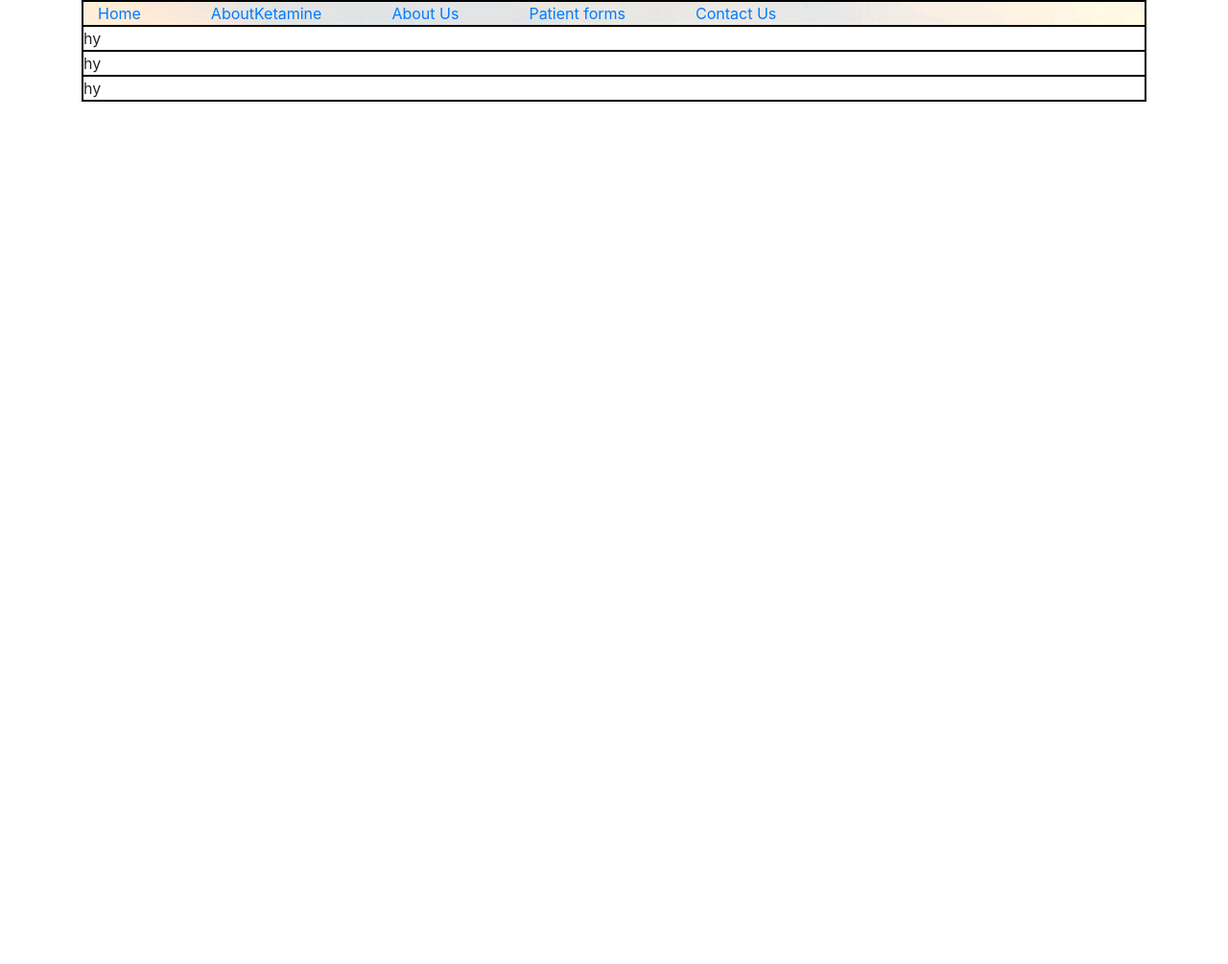
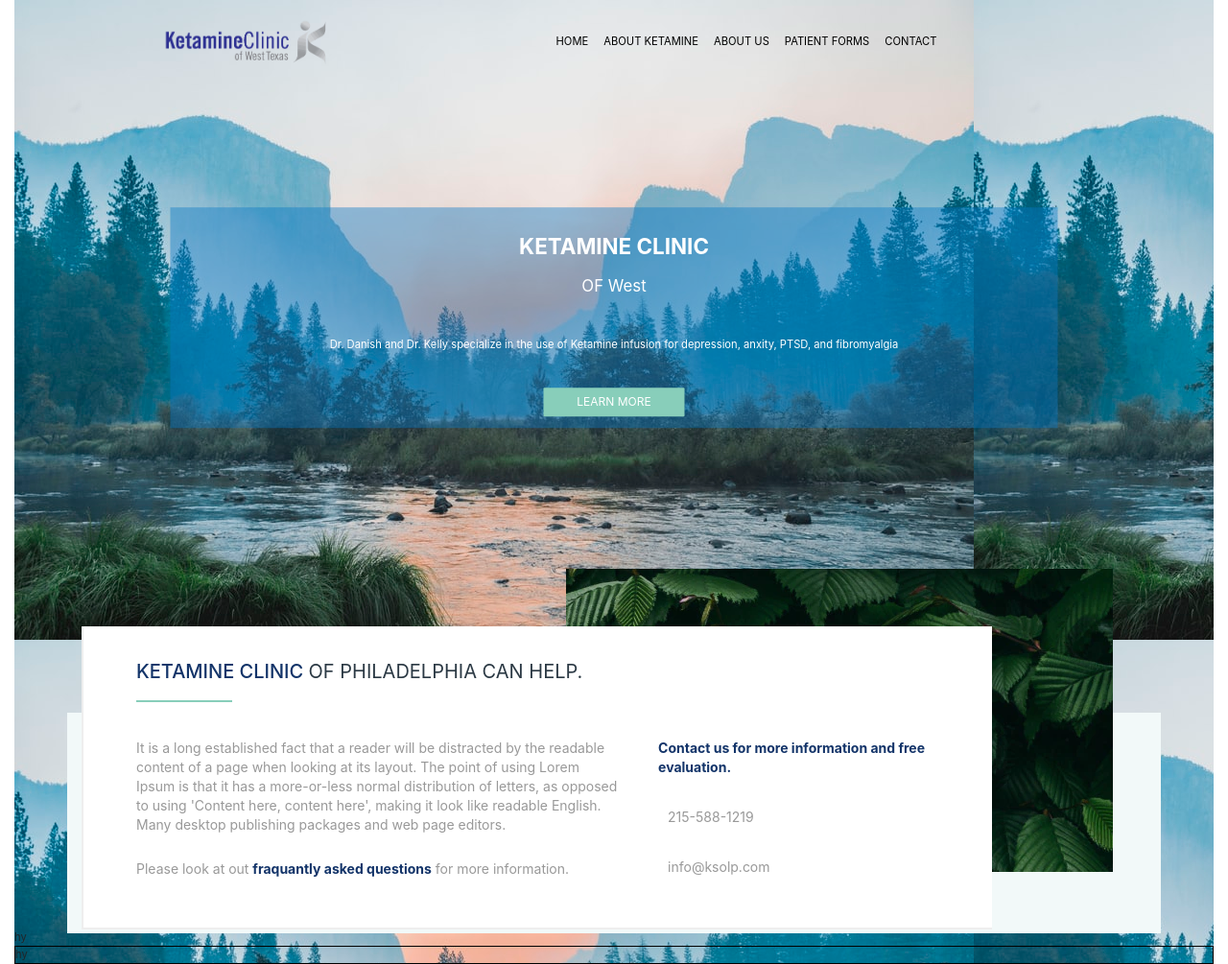
Before and after one commit to akhilrooshan/training, a plain HTML site: page day10/index.html in a window 1280 px wide. Shown: the whole page at 96% size. Before the commit the page ends 800 px from the top, so only its background shows below. Drawn offline with nearby package versions, Linux system fonts and the light colour scheme.

Commit message:
day 2 of bootstrap learninh=g

```diff
--- a/day10/css/style.css
+++ b/day10/css/style.css
@@ -1,31 +1,260 @@
+
+body{
+    font-size: 0.70rem;
+}
 .parent{
     display: flex;
     flex-direction: column;
-    border:1px solid black;
+    background-image: url("../images/mainb.jpg");
+    object-fit: cover;
 }
 
 /*header section*/
 
 header{
-    border:1px solid black;
     width:100%;
     height:auto;
-    background-image: url("../images/mainbg.jpg");
+
+
+}
+nav {
+    width:100%;
+}
+
+nav ul{
+    margin: 0% 10%;
+    list-style: none;
+    justify-content: center;
+    width:100%;
+
+}
+link-p{
+    size:100%;
+}
+
+.nav-link
+{
+    color:black;
+}
+
+.nav-logo{
+    width: 9em;
+    height: auto;
+    margin-left: 5rem;
+}
+
+#nav-top{
+    padding-bottom: 30em;
+}
+
+.center{
+    text-align: center;
+    position:relative;
+    top: 30%;
+    left: 50%;
+    transform: translate(-50%, -90%);
+    background: rgba(5, 120, 196, 0.411);
+    width: 75%;
+    max-width: 925px;
+    padding: 1% 0;
+    box-sizing: border-box;
 
 }
 
-nav ul{
-    list-style: none;
-    justify-content: space-between;
+
+.center .bttn-1{
+    padding: 6px 35px;
+    background-color: #88ceba;
+    text-decoration: none;
+    border: none;
+    cursor: pointer;
+    margin-top: 20px;
+    color: #fff;
+    font-size: 12px;
+    border-radius: 1px;
+    transition: all .3s ease-in-out;
+}
+.center .bttn-1:hover{
+background-color: #ff0000;
+}
+.box-para{
+    color: white;
+}
+
+
+h1 {
+    display: block;
+    font-size: 2em;
+    margin-block-start: 0.67em;
+    margin-block-end: 0.67em;
+    margin-inline-start: 0px;
+    margin-inline-end: 0px;
+    font-weight: bold;
+}
+
+.h1-col{
+    color: white;
+}
+
+.h2-col{
+    padding: 2px 0 29px 0;
+    color: #ffffff;
+    font-weight: normal;
+    display: block;
+    font-size: 1.5em;
+    margin-block-start: 0.83em;
+    margin-block-end: 0.83em;
+    margin-inline-start: 0px;
+    margin-inline-end: 0px;
 }
 
 
 /*article section*/
-article{
-    border:1px solid black;
 
-}
+
+.contact  {
+    width: calc(90% - 50px);
+    border-bottom: 2px solid #eee;
+    border-left: 2px solid #eee;
+    padding: 35px 55px;
+    position: relative;
+    z-index: 333;
+    background: #fff;
+
+  }
+
+  .contact .title h3 {
+    padding-bottom: 30px;
+    font-size: 20px;
+    color: #133469
+  }
+
+  .contact .title h3 span:last-of-type {
+    font-weight: normal;
+    color: #2b3944;
+  }
+
+  .contact .title h3:after {
+    content: "";
+    border-bottom: 2.5px solid #88ceba;
+    width: 100px;
+    height: 20px;
+    display: block
+  }
+
+  .contact .paragraph {
+    width: 60%;
+    display: inline-block;
+
+  }
+
+  .contact p {
+    font-size: 14px;
+    line-height: 20px;
+    color: #999
+  }
+
+  .contact .paragraph p:last-of-type {
+    padding-top: 10px
+  }
+
+  .contact .paragraph p:last-of-type span {
+    font-weight: bold;
+    cursor: pointer;
+    color: #133469
+  }
+
+  .contact .info {
+    width: 35%;
+    float: right;
+    padding: 0;
+    margin: 0
+  }
+
+  .contact .info p:first-of-type {
+    color: #133469;
+    font-weight: bold;
+    font-size: 14px
+  }
+
+  .contact .info p {
+    padding-bottom: 16px;
+  }
+
+  .contact .info p i {
+    color: #88ceba;
+    padding-right: 10px;
+    font-size: 15px
+  }
+
+  .con-contact {
+    position: relative
+  }
+
+  .con-contact:before {
+    content: "";
+    position: absolute;
+    top: -60px;
+    right: 50px;
+    z-index: 332;
+    width: 50%;
+    height: 100%;
+    background-image: url("../images/1.webp")
+  }
+
+
+  @media(max-width: 580px) {
+    .contact .info {
+      width: 40%;
+      text-align: right
+    }
+  }
+
+  @media(max-width: 500px) {
+    .contact  {
+      padding: 35px 25px;
+      width: 100%
+    }
+
+    .contact .paragraph, .contact .info {
+      float: none;
+      width: 100%
+    }
+
+    .contact .paragraph {
+      padding-bottom: 30px
+    }
+
+    .contact .info {
+      text-align: left
+    }
+
+    .con-contact:before {
+      right: 0;
+
+    }
+
+  }
+
+
+  .con-contact:after {
+    content:"";
+    width: 100%;
+    min-width: 1030px;
+    height: 230px;
+    background-color: #f2f9f9;
+    position: absolute;
+    top: 90px;
+    right: 0px
+  }
+
 footer{
     border:1px solid black;
 
 }
+
+#sqr-img1{
+    width:30em;
+    margin-left: 55em;
+    margin-top: -8em;
+}
--- a/day10/index.html
+++ b/day10/index.html
@@ -1,5 +1,6 @@
 <!doctype html>
 <html lang="en">
+
 <head>
   <title>Title</title>
   <!-- Required meta tags -->
@@ -7,27 +8,82 @@
   <meta name="viewport" content="width=device-width, initial-scale=1, shrink-to-fit=no">
 
   <!-- Bootstrap CSS -->
-    <link rel="stylesheet" href="https://stackpath.bootstrapcdn.com/bootstrap/4.3.1/css/bootstrap.min.css" integrity="sha384-ggOyR0iXCbMQv3Xipma34MD+dH/1fQ784/j6cY/iJTQUOhcWr7x9JvoRxT2MZw1T" crossorigin="anonymous">
+  <link rel="stylesheet" href="https://stackpath.bootstrapcdn.com/bootstrap/4.3.1/css/bootstrap.min.css"
+    integrity="sha384-ggOyR0iXCbMQv3Xipma34MD+dH/1fQ784/j6cY/iJTQUOhcWr7x9JvoRxT2MZw1T" crossorigin="anonymous">
   <link rel="stylesheet" href="css/style.css">
 </head>
+
 <body>
-<div class="container ">
+  <div class="container-fluid">
     <div class="parent">
       <header>
-            <div class="col-lg-8">
-                <nav>
-                <ul class="nav nav-pills navbar-right " >
-                    <li><a href="#" >Home</a></li>
-                    <li><a href="#">AboutKetamine</a></li>
-                    <li><a href="#">About Us</a></li>
-                    <li><a href="#">Patient forms</a></li>
-                    <li><a href="#">Contact Us</a></li>
+        <nav class="navbar navbar-expand-lg  justify-content-center">
+          <div class="container" id="nav-top">
+            <a class="navbar-brand" href=""><img src="images/Ketamine-Clinic-of-West-Texas.png" class="nav-logo"></a>
+
+            <ul class="navbar-nav">
+              <li class="nav-item">
+                <a class="nav-link" href="#">HOME</a>
+              </li>
+              <li class="nav-item">
+                <a class="nav-link" href="#">ABOUT KETAMINE</a>
+              </li>
+              <li class="nav-item">
+                <a class="nav-link" href="#">ABOUT US </a>
+              </li>
+              <li class="nav-item">
+                <a class="nav-link" href="#">PATIENT FORMS</a>
+              </li>
+              <li class="nav-item">
+                <a class="nav-link" href="#">CONTACT</a>
+              </li>
+
             </ul>
+
+          </div>
+
+
         </nav>
+
+
+        <div class="center">
+          <h1 class="h1-col">KETAMINE CLINIC</h1>
+          <h2 class="h2-col">OF West</h2>
+          <p class="box-para">Dr. Danish and Dr. Kelly specialize in the use of Ketamine infusion for depression,
+            anxity, PTSD, and fibromyalgia</p>
+          <button class="bttn-1">LEARN MORE <i class="fa fa-chevron-right" aria-hidden="true"></i></button>
         </div>
+
+
+
       </header>
+
       <article>
-hy
+
+
+          <div class="container con-contact">
+
+
+            <div class="contact">
+              <div class="title">
+                <h3><span>KETAMINE CLINIC</span> <span>OF PHILADELPHIA CAN HELP.</span></h3>
+              </div>
+
+              <div class="paragraph">
+
+                <p>It is a long established fact that a reader will be distracted by the readable content of a page when looking at its layout. The point of using Lorem Ipsum is that it has a more-or-less normal distribution of letters, as opposed to using 'Content here, content here', making it look like readable English. Many desktop publishing packages and web page editors.</p>
+                <p>Please look at out <span>fraquantly asked questions</span> for more information.</p>
+
+              </div>
+
+              <div class="info">
+                <p>Contact us for more information and free evaluation.</p>
+                <p><i class="fa fa-phone" aria-hidden="true"></i>215-588-1219</p>
+                <p><i class="fa fa-envelope" aria-hidden="true"></i>info@ksolp.com</p>
+              </div>
+
+        </div>
+
       </article>
       <article>
         hy
@@ -35,16 +91,24 @@ hy
       <footer>
         hy
       </footer>
-    </div>
+
 
 
 
       </header>
     </div>
+  </div>
   <!-- Optional JavaScript -->
   <!-- jQuery first, then Popper.js, then Bootstrap JS -->
-    <script src="https://code.jquery.com/jquery-3.3.1.slim.min.js" integrity="sha384-q8i/X+965DzO0rT7abK41JStQIAqVgRVzpbzo5smXKp4YfRvH+8abtTE1Pi6jizo" crossorigin="anonymous"></script>
-    <script src="https://cdnjs.cloudflare.com/ajax/libs/popper.js/1.14.7/umd/popper.min.js" integrity="sha384-UO2eT0CpHqdSJQ6hJty5KVphtPhzWj9WO1clHTMGa3JDZwrnQq4sF86dIHNDz0W1" crossorigin="anonymous"></script>
-    <script src="https://stackpath.bootstrapcdn.com/bootstrap/4.3.1/js/bootstrap.min.js" integrity="sha384-JjSmVgyd0p3pXB1rRibZUAYoIIy6OrQ6VrjIEaFf/nJGzIxFDsf4x0xIM+B07jRM" crossorigin="anonymous"></script>
+  <script src="https://code.jquery.com/jquery-3.3.1.slim.min.js"
+    integrity="sha384-q8i/X+965DzO0rT7abK41JStQIAqVgRVzpbzo5smXKp4YfRvH+8abtTE1Pi6jizo"
+    crossorigin="anonymous"></script>
+  <script src="https://cdnjs.cloudflare.com/ajax/libs/popper.js/1.14.7/umd/popper.min.js"
+    integrity="sha384-UO2eT0CpHqdSJQ6hJty5KVphtPhzWj9WO1clHTMGa3JDZwrnQq4sF86dIHNDz0W1"
+    crossorigin="anonymous"></script>
+  <script src="https://stackpath.bootstrapcdn.com/bootstrap/4.3.1/js/bootstrap.min.js"
+    integrity="sha384-JjSmVgyd0p3pXB1rRibZUAYoIIy6OrQ6VrjIEaFf/nJGzIxFDsf4x0xIM+B07jRM"
+    crossorigin="anonymous"></script>
 </body>
+
 </html>
```
Also changed, not shown: day10/images/1.webp (added), day10/images/2018-logo.webp (added), day10/images/Ketamine-Clinic-of-West-Texas.png (added), day10/images/mainb.jpeg (added), day10/images/mainb.jpg (added), day10/images/mainbg.jpeg. Lines whose indentation alone changed are shown as unchanged.
